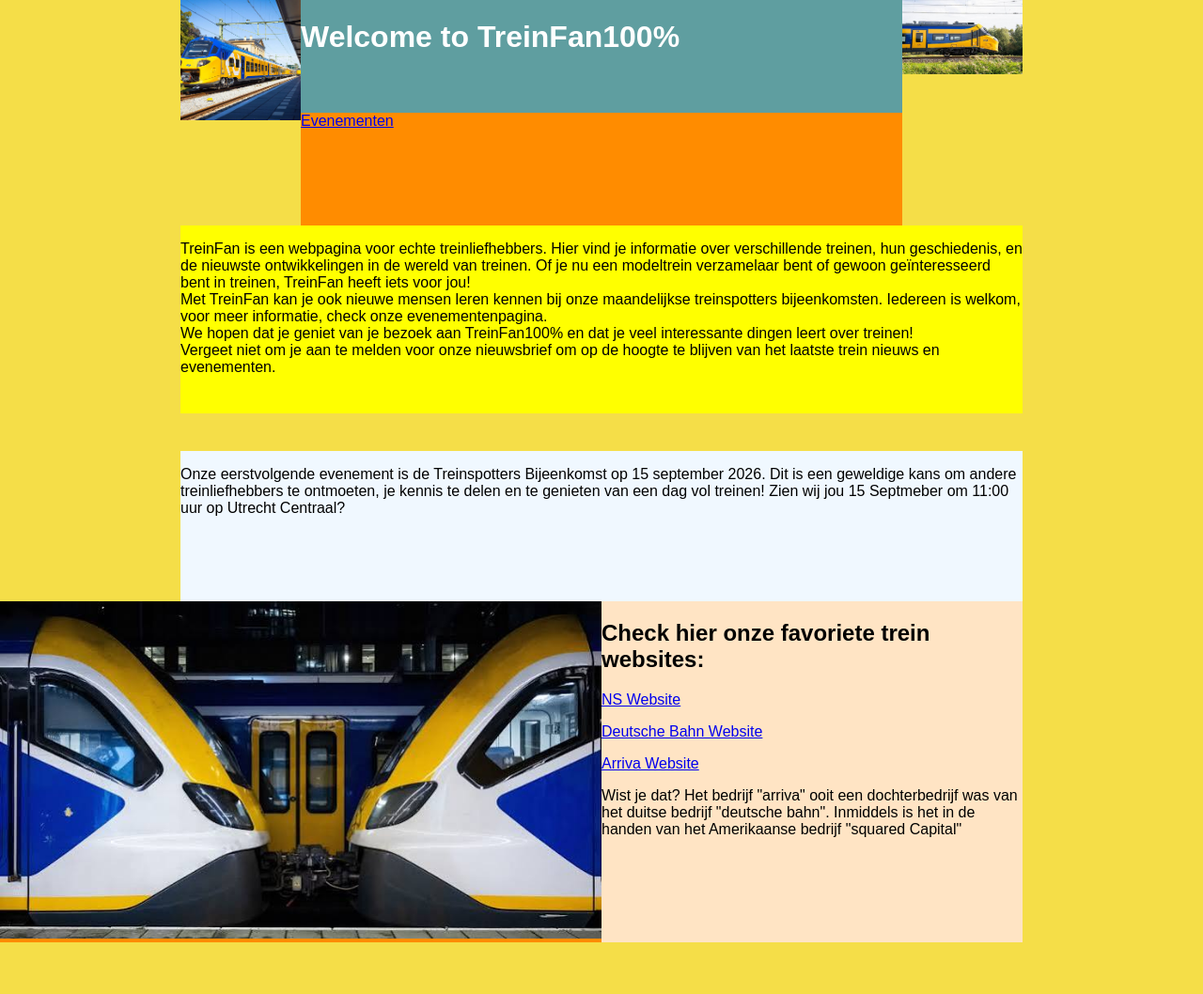
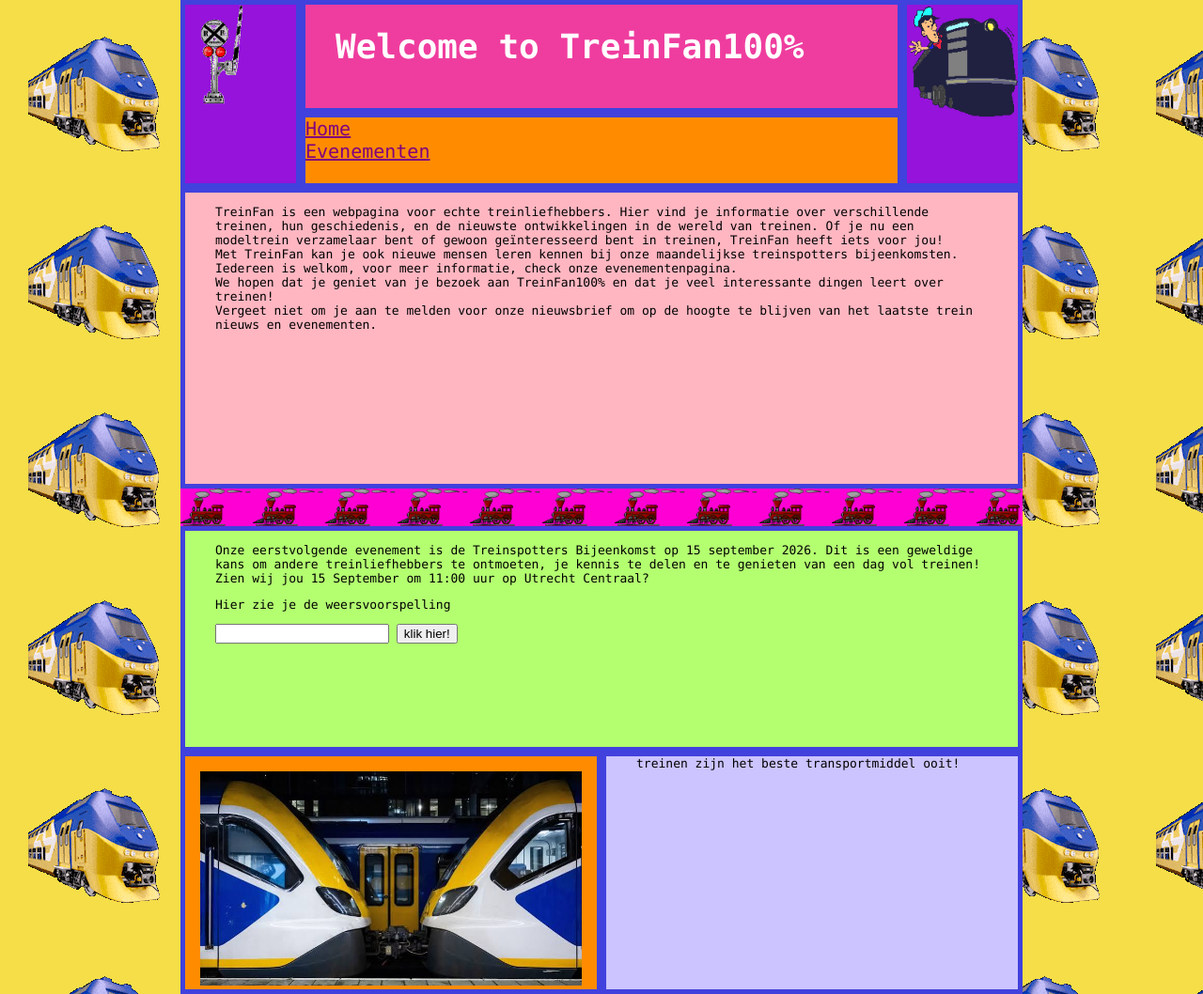
Before and after one commit to ranathissen/portfolio-rana, a plain HTML site: page index.html in a window 1280 px wide. Shown: the whole page at 94% size. Before the commit the page ends 1003 px from the top, so only its background shows below. Drawn offline with Linux system fonts and the light colour scheme.

Commit message:
Add files via upload

```diff
--- a/index.html
+++ b/index.html
@@ -6,21 +6,23 @@
     <meta name="viewport" content="width=device-width, initial-scale=1.0">
     <title>TreinFan100%</title>
 </head>
-<body>
+<body class="grid">
 
     <div id="header">
         <h1>Welcome to TreinFan100%</h1>
     </div>
 
+    <div id="menu1">
         <a href="index.html" class="menu" id="Home">Home</a><br>
-        <a href="index2.html" class="menu" id="Evenementen">Evenementen</a>
+        <a href="index2.html" class="menu" id="Evenementen">Evenementen</a><br>
+    </div>
 
     <div id="img1">
-        <img src="images/trein1.jpeg" alt="en beschrijving">
+        <img src="images/trein10.gif" alt="en beschrijving">
     </div>
 
     <div id="img2">
-        <img src="images/trein2.jpeg" alt="een beschrijving">
+        <img src="images/trein11.gif" alt="een beschrijving">
     </div>
 
     <div id="intro1">
@@ -32,10 +34,17 @@
         </p>
     </div>
 
+    <div id="img5"></div>
+
     <div id="intro2">
         <p>
-            Onze eerstvolgende evenement is de Treinspotters Bijeenkomst op 15 september 2026. Dit is een geweldige kans om andere treinliefhebbers te ontmoeten, je kennis te delen en te genieten van een dag vol treinen! Zien wij jou 15 Septmeber om 11:00 uur op Utrecht Centraal? <br>
+            Onze eerstvolgende evenement is de Treinspotters Bijeenkomst op 15 september 2026. Dit is een geweldige kans om andere treinliefhebbers te ontmoeten, je kennis te delen en te genieten van een dag vol treinen! Zien wij jou 15 September om 11:00 uur op Utrecht Centraal? <br>
         </p>
+        <p id="weersvoorspelling">Hier zie je de weersvoorspelling</p>
+
+
+        <input type="text" id="weer">
+        <button id="knop2">klik hier!</button>
     </div>
 
     <div id="img3">
@@ -54,5 +63,7 @@
         </p>
     </div>
 
+
+    <script src="script.js"></script>
 </body>
 </html>
--- /dev/null
+++ b/script.js
@@ -0,0 +1,24 @@
+let intro1 = document.querySelector("#intro1")
+    intro1.style.backgroundColor = "lightpink";
+
+let intro4 = document.querySelector("#intro4")
+    intro4.innerHTML = "treinen zijn het beste transportmiddel ooit!";
+
+
+
+
+let knop2 = document.querySelector("#knop2");
+let weersvoorspelling = document.querySelector("#weersvoorspelling");
+let weer = document.querySelector("#weer");
+
+knop2.addEventListener("click", myfunc);
+
+function myfunc(){
+    console.log(weer.value);
+    if (weer.value >= 18) {
+        weersvoorspelling.innerText = "Het is lekker weer buiten!";
+    } else {
+        weersvoorspelling.innerText = "Doe een jas aan!";
+}
+
+}
--- a/style.css
+++ b/style.css
@@ -19,58 +19,152 @@
 /* Hieronder mag je eigen CSS code */
 
 body {
-  font-family: Arial, sans-serif;
-  color: black;
-  background-color: #f5de48;
-  display: grid;
+    font-family: "Lucida Console", "Courier New", monospace;
+    color: black;
+    font-size: 18px;
+    background-color: #f5de48;
+    background-image: url("images/trein14.gif");
+    display: grid;
     grid-template-columns: 15vw 10vw 25vw 25vw 10vw 15vw;
-    grid-template-rows: 15vh 15vh 25vh 5vh 20vh auto ;
+    grid-template-rows: 15vh 10vh 40vh 5vh 30vh auto ;
 }
 
 #header {
-    background-color: cadetblue;
+    background-color: rgb(239, 61, 159);
+    border: 5px solid rgb(65, 65, 221);
     color: white;
+    padding-left: 2rem;
+    padding-right: 2rem;
     grid-column: 3 / 5;
     grid-row: 1 / 2;
 }
 
 #img1 {
+   background-color: rgb(149, 19, 219);
+   border: 5px solid rgb(65, 65, 221);
     grid-column: 2 / 3;
     grid-row: 1 / 3;
-
 }
 
 #img2 {
+    background-color: rgb(149, 19, 219);
+    border: 5px solid rgb(65, 65, 221);
     grid-column: 5 / 6 ;
     grid-row: 1 / 3;
 }
 
-.menu {
+#menu1 {
     background-color: darkorange;
+    font-size: 20px;
+    border: 5px solid rgb(65, 65, 221);
     grid-column: 3 / 5;
     grid-row: 2 / 3;
 }
 
+a:link {
+  color: purple;
+}
+
+a:visited {
+  color: blue;
+}
+
+a:hover {
+  color: pink;
+}
+
+a:active {
+  color: palevioletred;
+}
+
 #intro1 {
     background-color: yellow;
+    border: 5px solid rgb(65, 65, 221);
+    font-size: small;
+    padding-left: 2rem;
+    padding-right: 2rem;
     grid-column: 2 / 6;
     grid-row: 3 / 4;
 }
 
+#img5 {
+    background-color: rgb(255, 0, 212);
+    background-image: url("images/trein9.gif");
+    grid-column: 2 / 6;
+    grid-row: 4 / 5;
+    background-size: contain;
+    background-repeat: repeat;
+}
+
 #intro2 {
-    background-color: aliceblue;
+    background-color: rgb(179, 255, 112);
+    border: 5px solid rgb(65, 65, 221);
+    font-size: small;
+    padding-left: 2rem;
+    padding-right: 2rem;
     grid-column: 2 / 6;
     grid-row: 5 / 6;
 }
 
 #img3 {
     background-color: darkorange;
-    grid-column: 1 / 4;
+    border: 5px solid rgb(65, 65, 221);
+    padding-top: 1rem;
+    padding-left: 1rem;
+    padding-right: 1rem;
+    grid-column: 2 / 4;
     grid-row: 6 / 7;
 }
 
 #intro4 {
-    background-color: bisque;
+    background-color: rgb(203, 196, 255);
+    border: 5px solid rgb(65, 65, 221);
+    font-size: small;
+    padding-left: 2rem;
+    padding-right: 2rem;
     grid-column: 4 / 6;
     grid-row: 6 / 7;
 }
+
+#menu2 {
+    background-color: darkorange;
+    border: 5px solid rgb(65, 65, 221);
+    grid-column: 3 / 5;
+    grid-row: 2 / 3;
+}
+
+#evenement1 {
+    background-color: yellow;
+    border: 5px solid rgb(65, 65, 221);
+    font-size: small;
+    padding-left: 2rem;
+    padding-right: 2rem;
+    grid-column: 2 / 6;
+    grid-row: 3 / 4;
+}
+
+#img6 {
+    background-color: rgb(255, 0, 212);
+    border: 5px solid rgb(65, 65, 221);
+    display: block;
+    margin: auto;
+    width: 50%;
+    padding-top: 2rem;
+    padding-left: 2rem;
+    padding-right: 2rem;
+    grid-column: 2 / 6;
+    grid-row: 4 / 7;
+}
+
+@media (max-width: 768px){
+    .grid{
+        grid-template-columns: 1fr;
+        gap: 20px;
+    }
+}
+
+@media (max-width: 1024px){
+    body {
+        font-size: 16px;
+    }
+}
```
Also changed, not shown: index2.html (+16 -23 lines), images/trein10.gif (added), images/trein11.gif (added), images/trein14.gif (added), images/trein9.gif (added).
